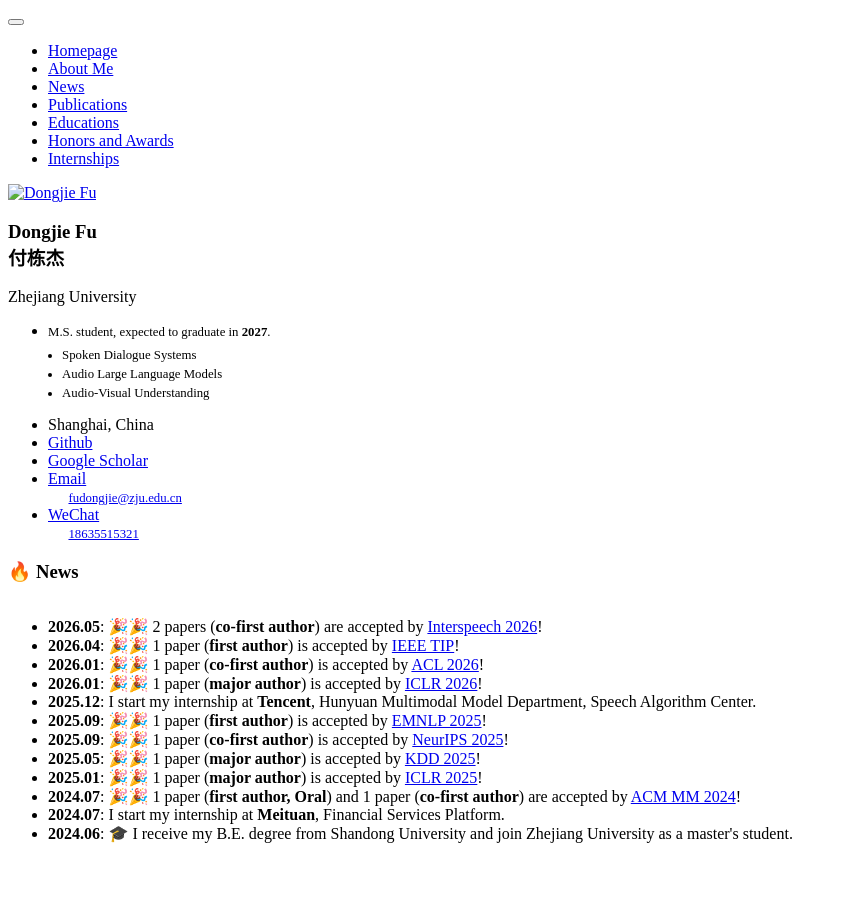
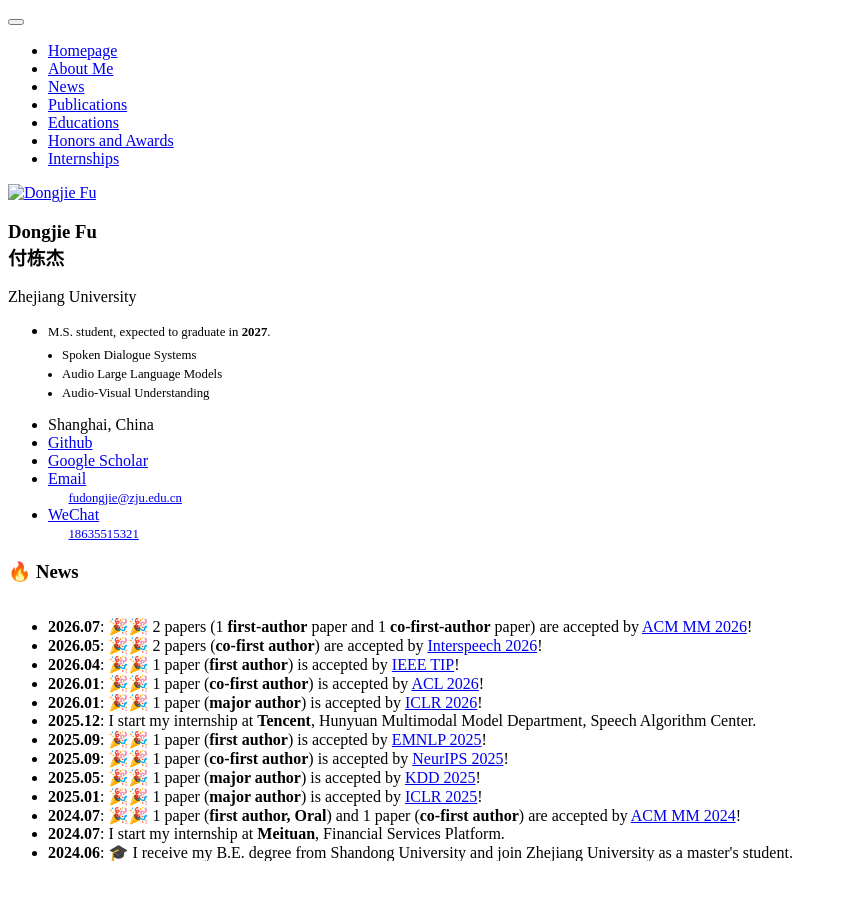
Before and after one commit to ballooncatt/ballooncatt.github.io, a Jekyll site: the page built from _pages/includes/news.md, in a window 1280 px wide. Shown: the whole page, without its empty margins (0-847 px from the left). Built offline with Jekyll 4.4.1, drawn with Linux system fonts in a browser that asks for light colours; our own code applies the rules of GitHub Pages for plain Markdown files.

Commit message:
Update news.md

```diff
--- a/_pages/includes/news.md
+++ b/_pages/includes/news.md
@@ -9,6 +9,7 @@
 
 <div class="scrollable">
   <ul>
+    <li><strong>2026.07</strong>: <span class="emoji">🎉🎉</span> 2 papers (1 <strong>first-author</strong> paper and 1 <strong>co-first-author</strong> paper) are accepted by <a href="https://2026.acmmm.org/" target="_blank">ACM MM 2026</a>!</li>
     <li><strong>2026.05</strong>: <span class="emoji">🎉🎉</span> 2 papers (<strong>co-first author</strong>) are accepted by <a href="https://www.interspeech2026.org/" target="_blank">Interspeech 2026</a>!</li>
     <li><strong>2026.04</strong>: <span class="emoji">🎉🎉</span> 1 paper (<strong>first author</strong>) is accepted by <a href="https://ieeexplore.ieee.org/document/11481589" target="_blank">IEEE TIP</a>!</li>
     <li><strong>2026.01</strong>: <span class="emoji">🎉🎉</span> 1 paper (<strong>co-first author</strong>) is accepted by <a href="https://2026.aclweb.org/" target="_blank">ACL 2026</a>!</li>
```
